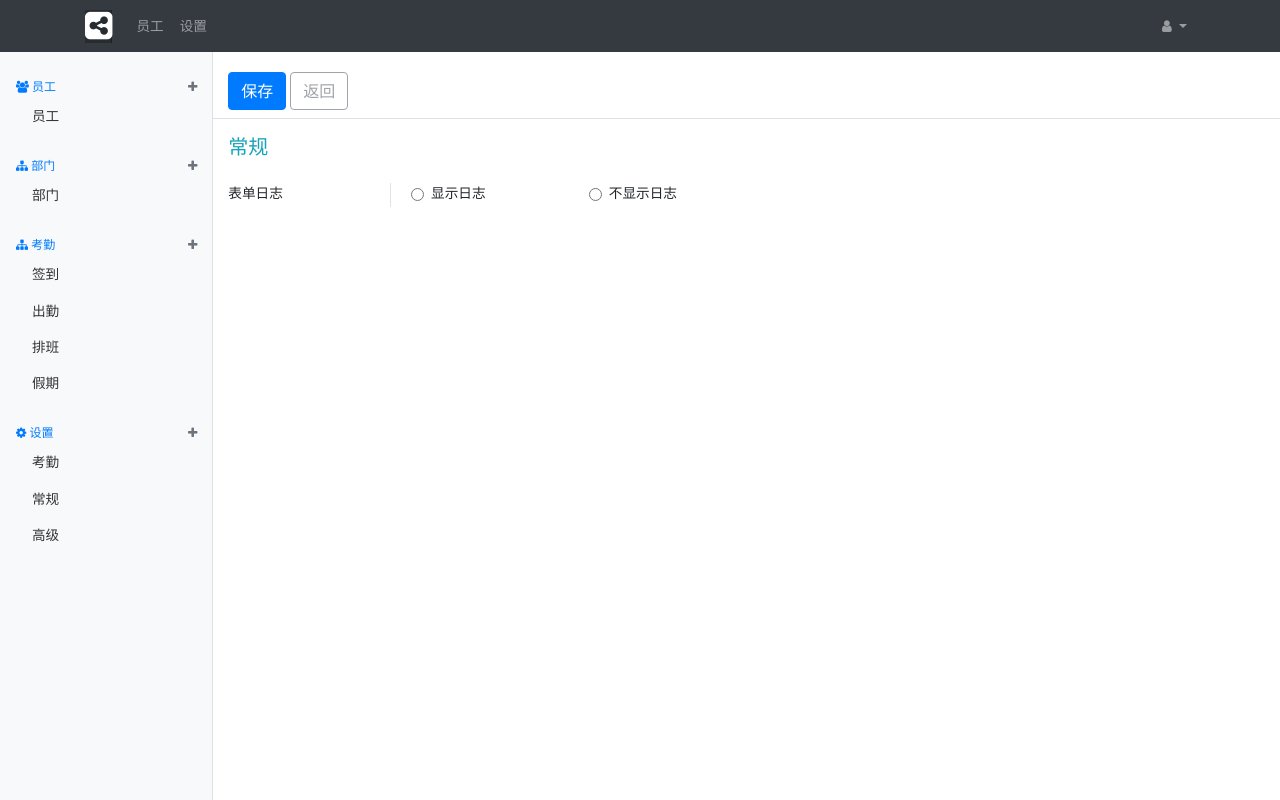
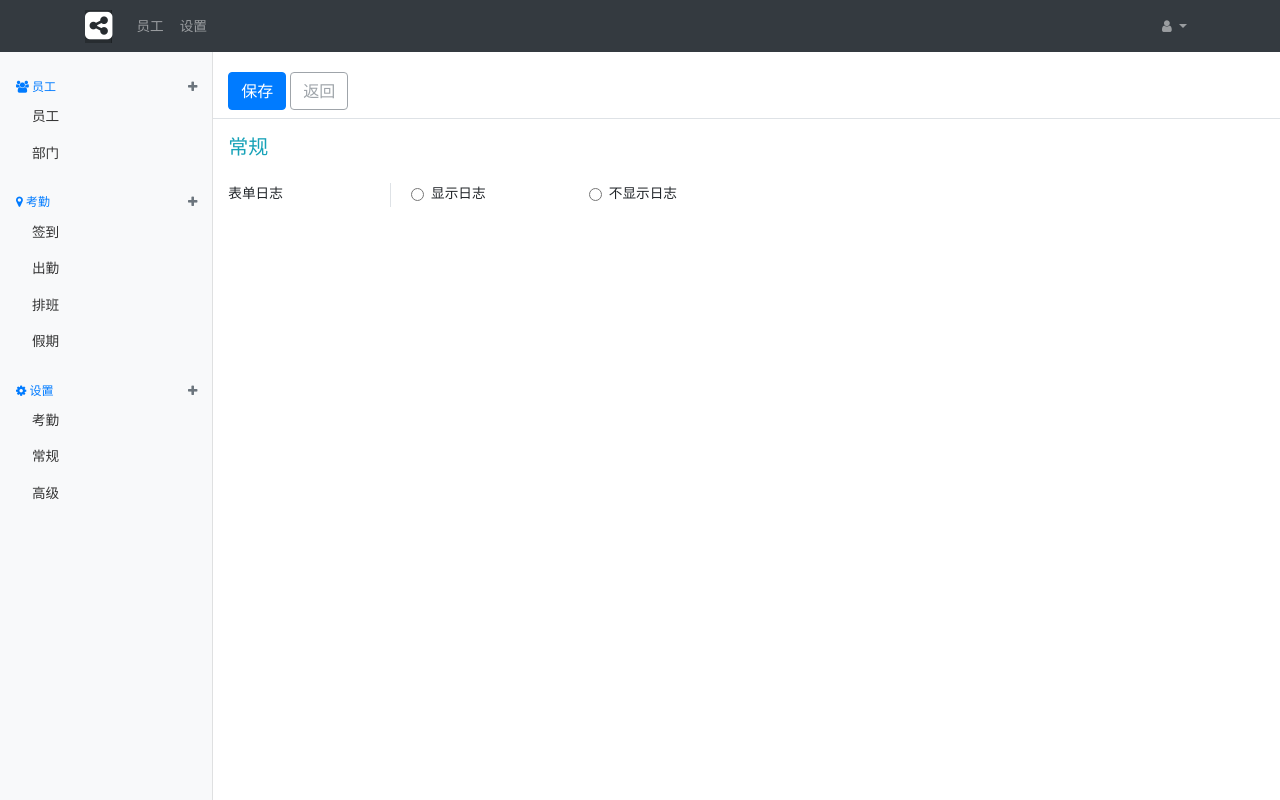
Before and after one commit to linuxsjun/assect, a Django app: template hr/templates/hr_conf_base.html in a window 1280 px wide. Run offline with Django 3.2, Linux system fonts and the light colour scheme; the template is opened without the code that fills it, so the values that code supplies are empty; some libraries are stand-ins or nearby versions.

Commit message:
Change hr side menu

```diff
--- a/attendance/views.py
+++ b/attendance/views.py
@@ -17,8 +17,8 @@ def index(request):
 
 
     # daystart = datetime.datetime.strptime('2019-5-7', '%Y-%m-%d')
-    # daytoday = datetime.datetime.strptime('2019-5-8', '%Y-%m-%d')
-    daytoday = datetime.datetime.today()
+    daytoday = datetime.datetime.strptime('2019-4-8', '%Y-%m-%d')
+    # daytoday = datetime.datetime.today()
 
     ps = checkinout.objects.filter(checktime__year=daytoday.year,
                                    checktime__month=daytoday.month,
--- a/hr/templates/hr_sub_sidemenu.html
+++ b/hr/templates/hr_sub_sidemenu.html
@@ -10,20 +10,12 @@
             <li class="nav-item d-flex justify-content-between align-items-center px-3">
                 <a class="nav-link" href="{% url 'employee' %}">员工</a>
             </li>
-        </ul>
-        <h6 class="sidebar-heading d-flex justify-content-between align-items-center px-3 mt-4 mb-1 text-primary">
-            <span><i class="fa fa-sitemap fa-1x"></i> 部门</span>
-            <a class="d-flex align-items-center text-muted" href="#">
-                <i class="fa fa-plus fa-1x"></i>
-            </a>
-        </h6>
-        <ul class="nav flex-column">
             <li class="nav-item d-flex justify-content-between align-items-center px-3">
                 <a class="nav-link" href="{% url 'department' %}">部门</a>
             </li>
         </ul >
         <h6 class="sidebar-heading d-flex justify-content-between align-items-center px-3 mt-4 mb-1 text-primary">
-            <span><i class="fa fa-sitemap fa-1x"></i> 考勤</span>
+            <span><i class="fa fa-map-marker fa-1x"></i> 考勤</span>
             <a class="d-flex align-items-center text-muted" href="#">
                 <i class="fa fa-plus fa-1x"></i>
             </a>
```
